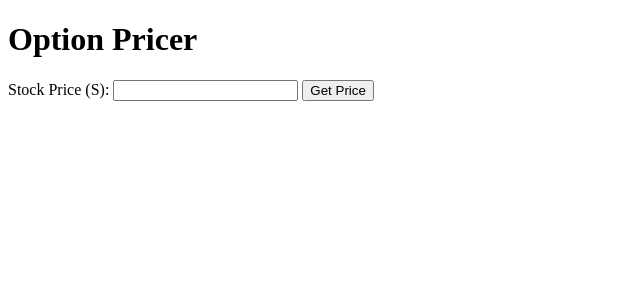
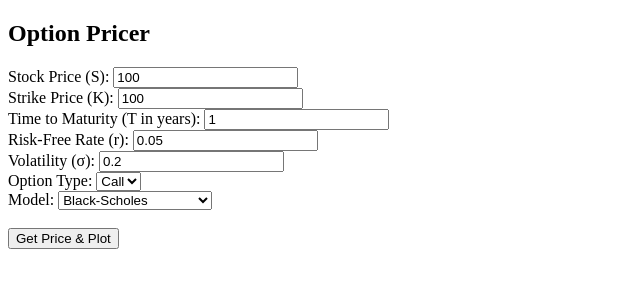
Before and after one commit to LakshyaG42/OptionsPricing, a Flask app: page / in a window 1280 px wide. Shown: the top 300 px of the page, without its empty margins (0-640 px from the left). Run offline with Flask 3, Linux system fonts and the light colour scheme; some libraries are stand-ins or nearby versions.

Commit message:
Adding endpoint for many different pricing models.

```diff
--- a/app.py
+++ b/app.py
@@ -1,5 +1,10 @@
 from flask import Flask, render_template, request, jsonify
 app = Flask(__name__)
+
+
+import json
+import plotly
+import plotly.graph_objs as go
 
 # Models
 from models.black_scholes import price_option
@@ -9,17 +14,48 @@ from models.black_scholes import price_option
 def home():
     return render_template("index.html")
 
-@app.route("/price_black_scholes", methods=["POST"])
-def price():
+@app.route("/plot", methods=["POST"])
+def route_plot():
     data = request.json
-    S = data["S"]
+    model = data.get("model", "black_scholes")
+
+    if model == "black_scholes":
+        return jsonify(plot_black_scholes(data))
+
+    elif model == "binomial":
+        # return jsonify(plot_binomial(data))
+        return jsonify({"error": "Binomial plot not implemented yet."})
+
+    elif model == "monte_carlo":
+        # return jsonify(plot_monte_carlo(data))
+        return jsonify({"error": "Monte Carlo plot not implemented yet."})
+
+    elif model == "pde":
+        # return jsonify(plot_pde(data))
+        return jsonify({"error": "PDE plot not implemented yet."})
+
+    else:
+        return jsonify({"error": f"Unknown model: {model}"}), 400
+
+def plot_black_scholes(data):
     K = data["K"]
     T = data["T"]
     r = data["r"]
     sigma = data["sigma"]
-    option_type = data.get("option_type", "call")
-    price = price_option(S, K, T, r, sigma, option_type)
-    return jsonify({"price": price})
+    option_type = data["option_type"]
+
+    S_range = [i for i in range(50, 151, 5)]
+    prices = [price_option(S, K, T, r, sigma, option_type) for S in S_range]
+
+    fig = go.Figure()
+    fig.add_trace(go.Scatter(x=S_range, y=prices, mode='lines+markers', name='Option Price'))
+    fig.update_layout(title='Black-Scholes Option Price',
+                      xaxis_title='Stock Price (S)',
+                      yaxis_title='Option Price')
+
+    price_at_S = price_option(data["S"], K, T, r, sigma, option_type)
+    graphJSON = json.dumps(fig, cls=plotly.utils.PlotlyJSONEncoder)
+    return {"plot": graphJSON, "price": price_at_S}
 
 if __name__ == "__main__":
     app.run(debug=True)
--- a/templates/index.html
+++ b/templates/index.html
@@ -2,24 +2,88 @@
 <html>
 <head>
   <title>Option Pricer</title>
-  <script>
-    async function getPrice() {
-      const S = parseFloat(document.getElementById("S").value);
-      const response = await fetch("/price", {
-        method: "POST",
-        headers: { "Content-Type": "application/json" },
-        body: JSON.stringify({ S: S })
-      });
-      const result = await response.json();
-      document.getElementById("output").innerText = `Price: $${result.price}`;
-    }
-  </script>
+  <script src="https://cdn.plot.ly/plotly-latest.min.js"></script>
 </head>
 <body>
-  <h1>Option Pricer</h1>
-  <label for="S">Stock Price (S):</label>
-  <input id="S" type="number" step="0.01">
-  <button onclick="getPrice()">Get Price</button>
+  <h2>Option Pricer</h2>
+
+  <form id="optionForm">
+    <label>Stock Price (S):</label>
+    <input type="number" id="S" value="100" step="1" required><br>
+
+    <label>Strike Price (K):</label>
+    <input type="number" id="K" value="100" step="1" required><br>
+
+    <label>Time to Maturity (T in years):</label>
+    <input type="number" id="T" value="1" step="0.1" required><br>
+
+    <label>Risk-Free Rate (r):</label>
+    <input type="number" id="r" value="0.05" step="0.01" required><br>
+
+    <label>Volatility (σ):</label>
+    <input type="number" id="sigma" value="0.2" step="0.01" required><br>
+
+    <label>Option Type:</label>
+    <select id="option_type">
+      <option value="call">Call</option>
+      <option value="put">Put</option>
+    </select><br>
+
+    <label>Model:</label>
+    <select id="model">
+      <option value="black_scholes">Black-Scholes</option>
+      <option value="binomial">Binomial</option>
+      <option value="monte_carlo">Monte Carlo</option>
+      <option value="pde">PDE (Crank-Nicolson)</option>
+    </select><br><br>
+
+    <button type="submit">Get Price & Plot</button>
+  </form>
+
+  <div id="plot"></div>
   <p id="output"></p>
+
+  <script>
+    document.getElementById("optionForm").addEventListener("submit", async (e) => {
+      e.preventDefault();
+
+      const payload = {
+        S: parseFloat(document.getElementById("S").value),
+        K: parseFloat(document.getElementById("K").value),
+        T: parseFloat(document.getElementById("T").value),
+        r: parseFloat(document.getElementById("r").value),
+        sigma: parseFloat(document.getElementById("sigma").value),
+        option_type: document.getElementById("option_type").value,
+        model: document.getElementById("model").value
+      };
+
+      try {
+        const res = await fetch("/plot", {
+          method: "POST",
+          headers: { "Content-Type": "application/json" },
+          body: JSON.stringify(payload)
+        });
+
+        const result = await res.json();
+
+        if (result.error) {
+          document.getElementById("output").innerText = `Error: ${result.error}`;
+          Plotly.purge("plot");  // optional: clear any existing plot
+          return;
+        }
+
+        const plot = JSON.parse(result.plot);
+        Plotly.newPlot("plot", plot.data, plot.layout);
+
+        if (result.price !== undefined) {
+          document.getElementById("output").innerText = `Price: $${result.price.toFixed(4)}`;
+        }
+
+      } catch (err) {
+        document.getElementById("output").innerText = "Failed to fetch plot.";
+        console.error(err);
+      }
+    });
+  </script>
 </body>
 </html>
```
